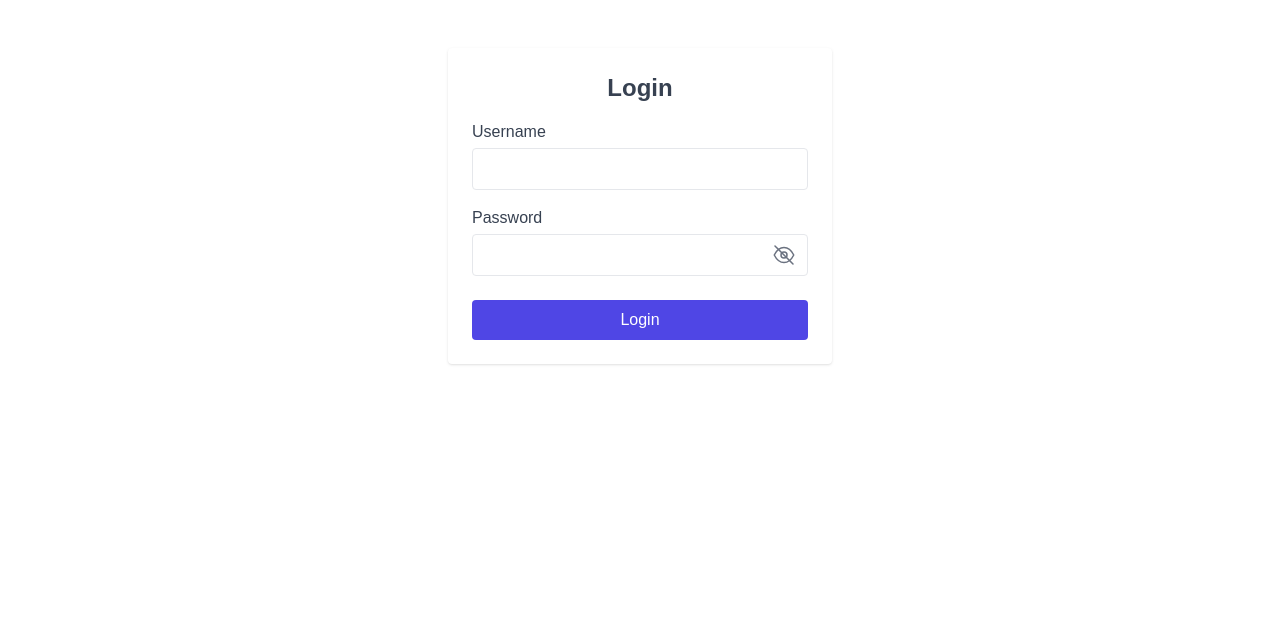
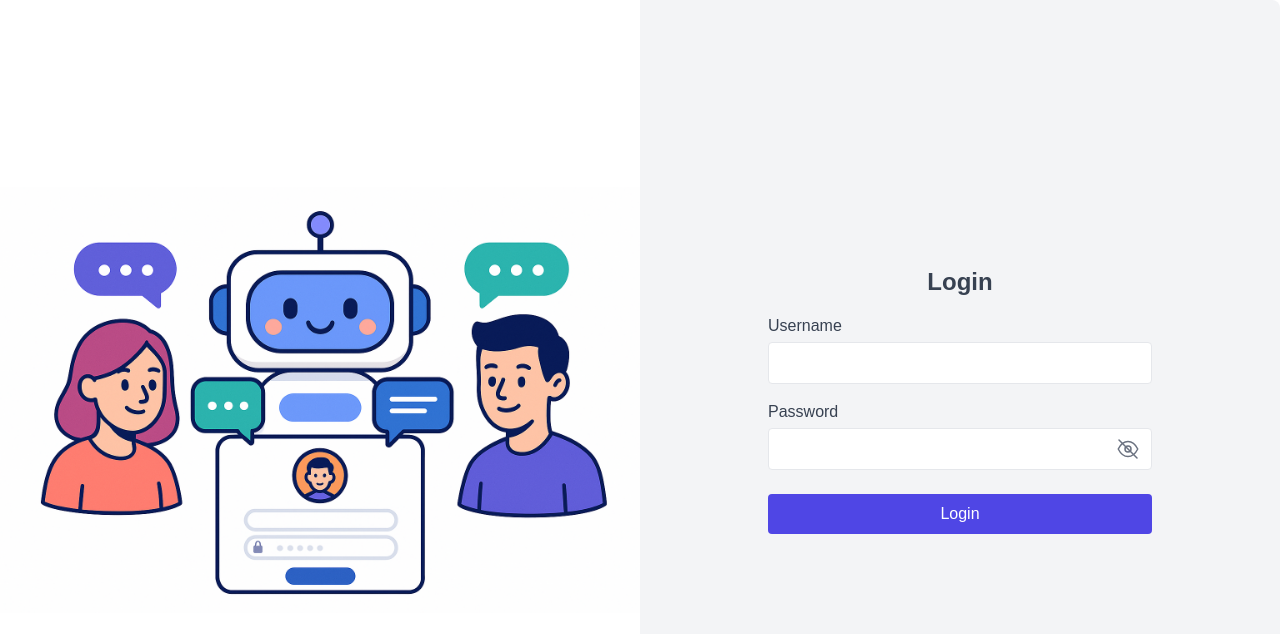
Before and after one commit to Pourushg210/chatbot-app, a Next.js app: page /auth/login in a window 1280 px wide. Shown: the top 634 px of the page. Built offline with nearby package versions, Linux system fonts and the light colour scheme.

Commit message:
Improve and refactor Login form .

```diff
--- a/src/components/auth/LoginForm.tsx
+++ b/src/components/auth/LoginForm.tsx
@@ -4,6 +4,8 @@ import { useState } from "react";
 import { useDispatch } from "react-redux";
 import { setAuth } from "@/store/slices/authSlice";
 import { useRouter } from "next/navigation";
+import PasswordEye from "../icons/PasswordEye";
+import Image from "next/image";
 
 export default function LoginForm() {
   const [username, setUsername] = useState("");
@@ -38,10 +40,22 @@ export default function LoginForm() {
   };
 
   return (
-    <form
-      onSubmit={handleSubmit}
-      className="max-w-sm mx-auto mt-12 p-6 bg-white dark:bg-gray-800 rounded shadow"
-    >
+    <div className="flex flex-col md:flex-row min-h-screen items-stretch justify-center bg-white dark:bg-gray-900 relative">
+      {/* Image Section */}
+      <div className="w-full md:w-1/2 h-64 md:h-screen relative flex justify-center items-center p-0 md:p-0">
+        <Image
+          src="/images/login-visuals.png"
+          alt="Login Visual"
+          fill
+          className="object-contain md:rounded-l-lg"
+          priority
+          sizes="(max-width: 768px) 100vw, 50vw"
+          style={{ position: "absolute" }}
+        />
+      </div>
+      {/* Form Section */}
+      <div className="w-full md:w-1/2 flex justify-center items-center p-6 md:p-12 bg-gray-100 dark:bg-gray-800 md:rounded-r-lg">
+        <form onSubmit={handleSubmit} className="w-full max-w-sm">
           <h2 className="text-2xl font-bold mb-4 text-center text-gray-700 dark:text-gray-200">
             Login
           </h2>
@@ -76,54 +90,7 @@ export default function LoginForm() {
               className="absolute right-3 top-0 bottom-0 my-auto text-gray-500 dark:text-gray-300 focus:outline-none"
               tabIndex={-1}
             >
-          {showPassword ? (
-            // Eye-off SVG (original, h-5 w-5)
-            <svg
-              xmlns="http://www.w3.org/2000/svg"
-              className="h-6 w-6"
-              fill="none"
-              viewBox="0 0 24 24"
-              strokeWidth={1.5}
-              stroke="currentColor"
-            >
-              <path
-                strokeLinecap="round"
-                strokeLinejoin="round"
-                d="M15 12a3 3 0 11-6 0 3 3 0 016 0z"
-              />
-              <path
-                strokeLinecap="round"
-                strokeLinejoin="round"
-                d="M2.25 12C4.5 7.5 8.25 4.5 12 4.5s7.5 3 9.75 7.5c-2.25 4.5-6 7.5-9.75 7.5S4.5 16.5 2.25 12z"
-              />
-            </svg>
-          ) : (
-            // Heroicons Eye (larger)
-            <svg
-              xmlns="http://www.w3.org/2000/svg"
-              className="h-6 w-6"
-              fill="none"
-              viewBox="0 0 24 24"
-              strokeWidth={1.5}
-              stroke="currentColor"
-            >
-              <path
-                strokeLinecap="round"
-                strokeLinejoin="round"
-                d="M15 12a3 3 0 11-6 0 3 3 0 016 0z"
-              />
-              <path
-                strokeLinecap="round"
-                strokeLinejoin="round"
-                d="M2.25 12C4.5 7.5 8.25 4.5 12 4.5s7.5 3 9.75 7.5c-2.25 4.5-6 7.5-9.75 7.5S4.5 16.5 2.25 12z"
-              />
-              <path
-                strokeLinecap="round"
-                strokeLinejoin="round"
-                d="M3 3l18 18"
-              />
-            </svg>
-          )}
+              <PasswordEye showPassword={showPassword} />
             </button>
           </div>
           <button
@@ -133,5 +100,7 @@ export default function LoginForm() {
             Login
           </button>
         </form>
+      </div>
+    </div>
   );
 }
--- /dev/null
+++ b/src/components/icons/PasswordEye.tsx
@@ -0,0 +1,48 @@
+export default function PasswordEye({
+  showPassword,
+}: {
+  showPassword: boolean;
+}) {
+  return showPassword ? (
+    <svg
+      xmlns="http://www.w3.org/2000/svg"
+      className="h-6 w-6"
+      fill="none"
+      viewBox="0 0 24 24"
+      strokeWidth={1.5}
+      stroke="currentColor"
+    >
+      <path
+        strokeLinecap="round"
+        strokeLinejoin="round"
+        d="M15 12a3 3 0 11-6 0 3 3 0 016 0z"
+      />
+      <path
+        strokeLinecap="round"
+        strokeLinejoin="round"
+        d="M2.25 12C4.5 7.5 8.25 4.5 12 4.5s7.5 3 9.75 7.5c-2.25 4.5-6 7.5-9.75 7.5S4.5 16.5 2.25 12z"
+      />
+    </svg>
+  ) : (
+    <svg
+      xmlns="http://www.w3.org/2000/svg"
+      className="h-6 w-6"
+      fill="none"
+      viewBox="0 0 24 24"
+      strokeWidth={1.5}
+      stroke="currentColor"
+    >
+      <path
+        strokeLinecap="round"
+        strokeLinejoin="round"
+        d="M15 12a3 3 0 11-6 0 3 3 0 016 0z"
+      />
+      <path
+        strokeLinecap="round"
+        strokeLinejoin="round"
+        d="M2.25 12C4.5 7.5 8.25 4.5 12 4.5s7.5 3 9.75 7.5c-2.25 4.5-6 7.5-9.75 7.5S4.5 16.5 2.25 12z"
+      />
+      <path strokeLinecap="round" strokeLinejoin="round" d="M3 3l18 18" />
+    </svg>
+  );
+}
```
Also changed, not shown: public/images/login-visuals.png (added). Lines whose indentation alone changed are shown as unchanged.
